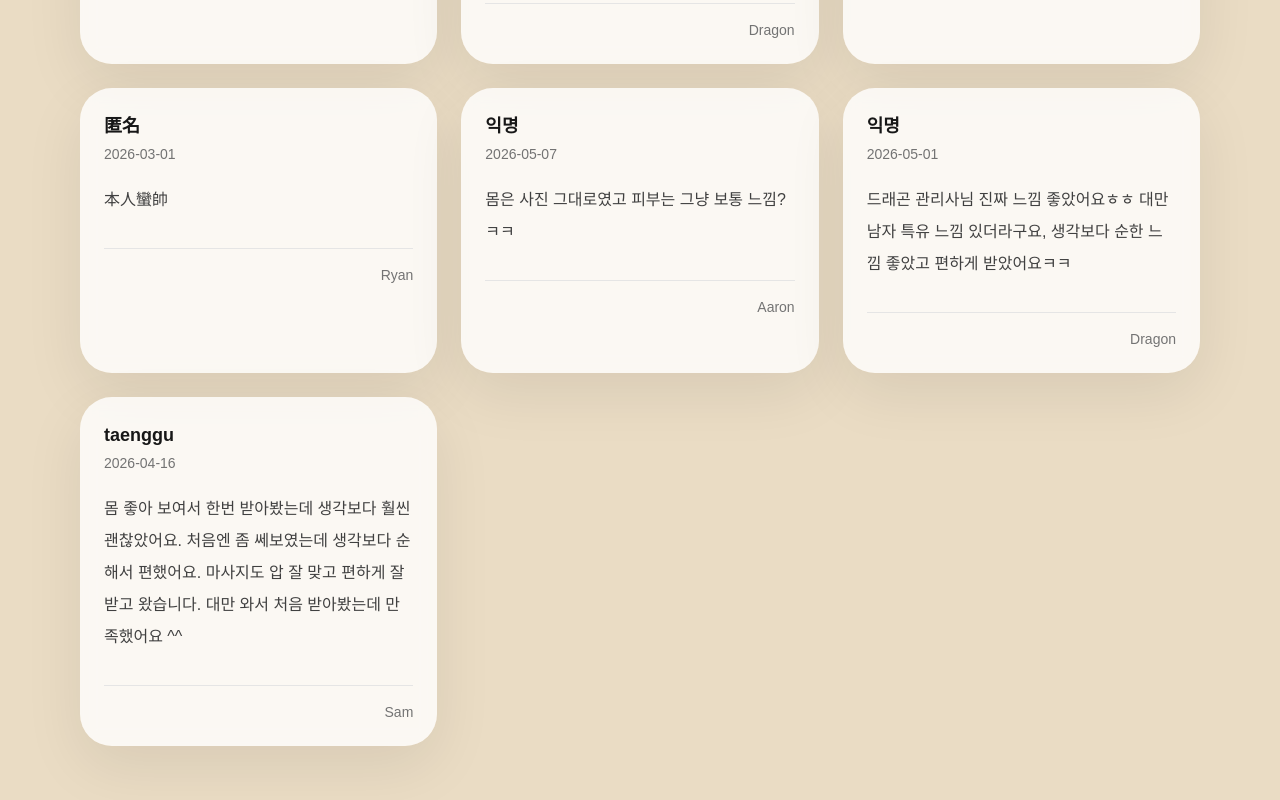
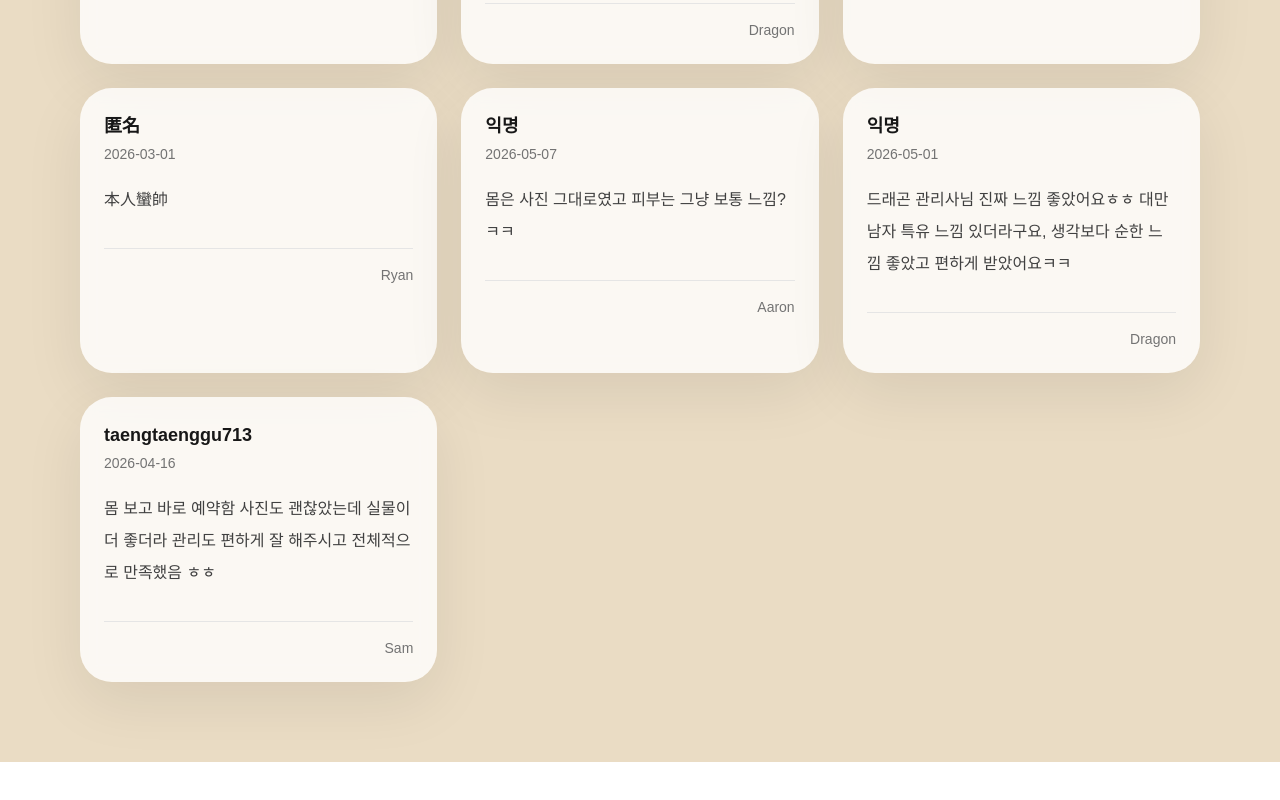
Before and after one commit to Shin19960717/taipei-wild-spa, a Next.js app: page /en/reviews in a window 1280 px wide. Shown: the part 3424-4224 px from the top of the page. After the commit the page ends 4186 px from the top, so only its background shows below. Built offline with nearby package versions, Linux system fonts and the light colour scheme.

Commit message:
new comment

```diff
--- a/data/reviews.ts
+++ b/data/reviews.ts
@@ -184,11 +184,11 @@ export const REVIEWS: Review[] = [
   },
     {
     id: "review-021",
-    name: "taenggu",
+    name: "taengtaenggu713",
     date: "2026-04-16",
     therapist: "Sam",
     lang: "ko",
-    content: "몸 좋아 보여서 한번 받아봤는데 생각보다 훨씬 괜찮았어요. 처음엔 좀 쎄보였는데 생각보다 순해서 편했어요. 마사지도 압 잘 맞고 편하게 잘 받고 왔습니다. 대만 와서 처음 받아봤는데 만족했어요 ^^",
+    content: "몸 보고 바로 예약함 사진도 괜찮았는데 실물이 더 좋더라 관리도 편하게 잘 해주시고 전체적으로 만족했음 ㅎㅎ",
   },
     {
     id: "review-022",
```
